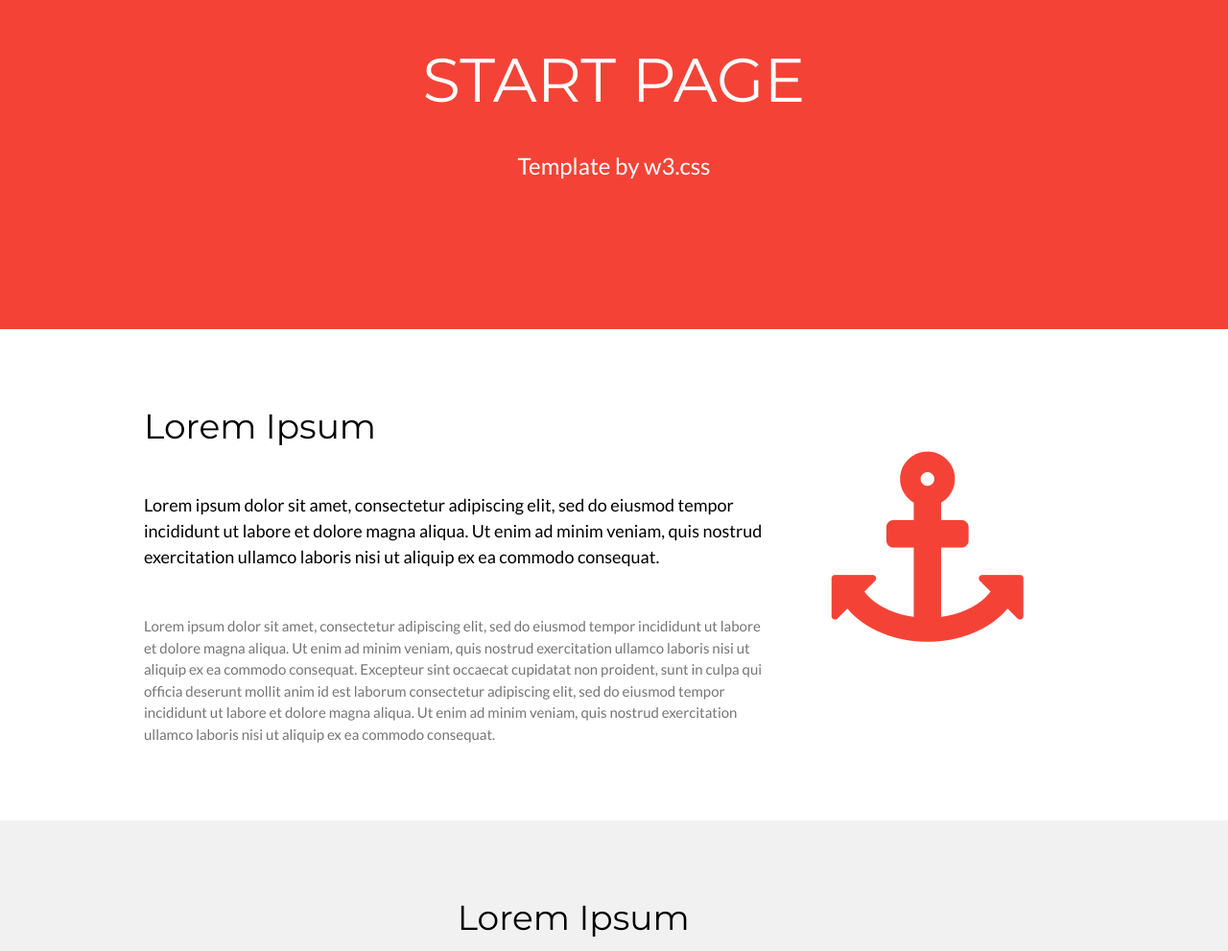
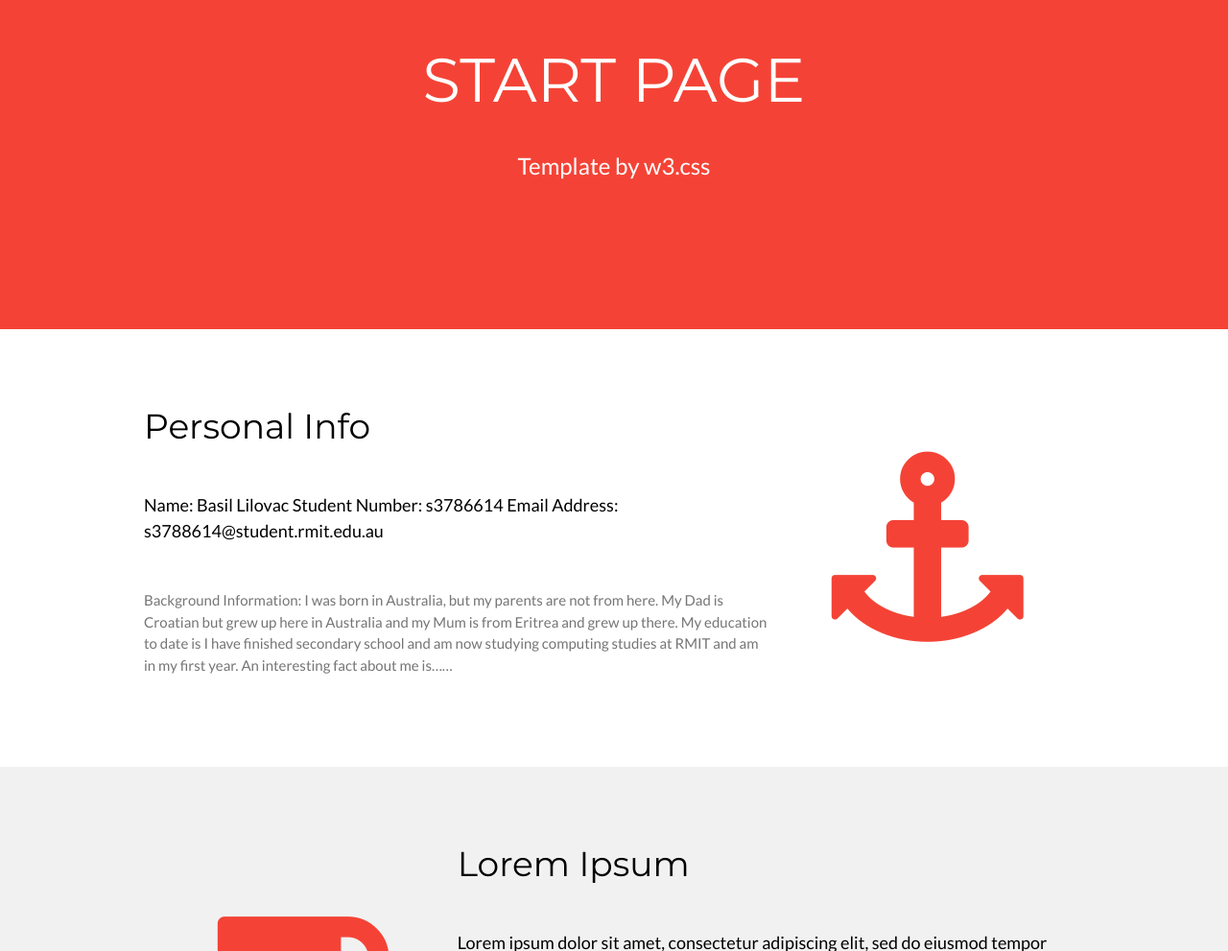
Before and after one commit to s3786614/AssignmentIT, a plain HTML site: page index.html in a window 1280 px wide. Shown: the part 109-1100 px from the top of the page at 96% size. Drawn offline with nearby package versions, Linux system fonts and the light colour scheme.

Commit message:
Update index.html

```diff
--- a/index.html
+++ b/index.html
@@ -25,12 +25,13 @@ body,h1,h2,h3,h4,h5,h6 {font-family: "Lato", sans-serif}
 <div class="w3-row-padding w3-padding-64 w3-container">
   <div class="w3-content">
     <div class="w3-twothird">
-      <h1>Lorem Ipsum</h1>
-      <h5 class="w3-padding-32">Lorem ipsum dolor sit amet, consectetur adipiscing elit, sed do eiusmod tempor incididunt ut labore et dolore magna aliqua. Ut enim ad minim veniam, quis nostrud exercitation ullamco laboris nisi ut aliquip ex ea commodo consequat.</h5>
+      <h1>Personal Info</h1>
+      <h5 class="w3-padding-32">Name: Basil Lilovac
+Student Number: s3786614
+Email Address: s3788614@student.rmit.edu.au
+</h5>
 
-      <p class="w3-text-grey">Lorem ipsum dolor sit amet, consectetur adipiscing elit, sed do eiusmod tempor incididunt ut labore et dolore magna aliqua. Ut enim ad minim veniam, quis nostrud exercitation ullamco laboris nisi ut aliquip ex ea commodo consequat. Excepteur sint
-        occaecat cupidatat non proident, sunt in culpa qui officia deserunt mollit anim id est laborum consectetur adipiscing elit, sed do eiusmod tempor incididunt ut labore et dolore magna aliqua. Ut enim ad minim veniam, quis nostrud exercitation ullamco
-        laboris nisi ut aliquip ex ea commodo consequat.</p>
+      <p class="w3-text-grey">Background Information: I was born in Australia, but my parents are not from here. My Dad is Croatian but grew up here in Australia and my Mum is from Eritrea and grew up there. My education to date is I have finished secondary school and am now studying computing studies at RMIT and am in my first year. An interesting fact about me is……</p>
     </div>
 
     <div class="w3-third w3-center">
```
